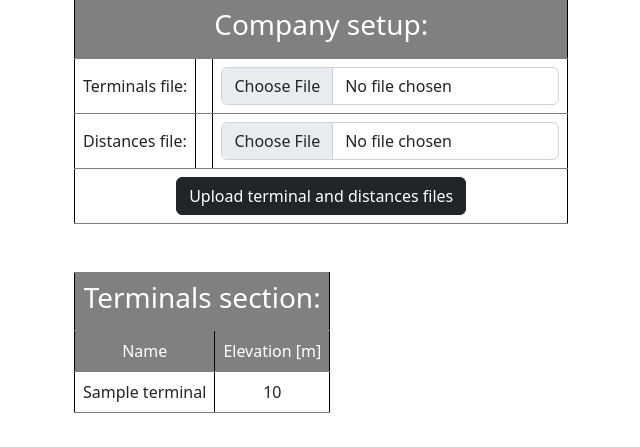
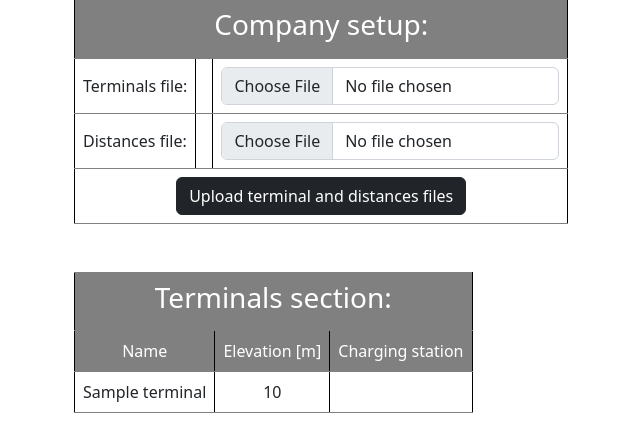
Before and after one commit to supsi-dacd-isaac/pvxte-web, a Flask app: template templates/company_manager.html in a window 1280 px wide. Shown: the part 353-800 px from the top of the page, without its empty margins (20-660 px from the left). Run offline with Flask 3, Linux system fonts and the light colour scheme; the visitor is signed in with stand-in values (Sample User, id 1); the template is opened without the code that fills it: most values are stand-ins (such as "Sample title", 1, 10 or a date in 2020); some libraries are stand-ins or nearby versions.

Commit message:
Added info about charging station in terminals data table

```diff
--- a/app.py
+++ b/app.py
@@ -434,7 +434,7 @@ def get_terminals_metadata(conn):
 def handle_terminals_metadata(raw_data):
     res_data = []
     for rd in raw_data:
-        res_data.append({'name': rd[1], 'company': rd[2], 'elevation': rd[3]})
+        res_data.append({'name': rd[1], 'company': rd[2], 'elevation': rd[3], 'is_charging_station': rd[4]})
     return res_data
 
 def get_distances_matrix(conn):
--- a/templates/company_manager.html
+++ b/templates/company_manager.html
@@ -90,7 +90,7 @@
         <table class="table-sm-list">
         <thead>
             <tr>
-                <td colspan="2"><h3>Terminals section:</h3></td>
+                <td colspan="3"><h3>Terminals section:</h3></td>
             </tr>
         </thead>
     {% if terminals_data|length > 0 %}
@@ -98,6 +98,7 @@
                 <tr>
                     <td>Name</td>
                     <td>Elevation [m]</td>
+                    <td>Charging station</td>
                 </tr>
             </thead>
             {% for terminal_data in terminals_data %}
@@ -105,6 +106,7 @@
                     <tr>
                         <td>{{ terminal_data['name'] }}</td>
                         <td>{{ terminal_data['elevation']|int }}</td>
+                        <td>{% if terminal_data['is_charging_station']|int == 1 %} YES {% endif %}</td>
                     </tr>
                 </tbody>
             {% endfor %}
```
